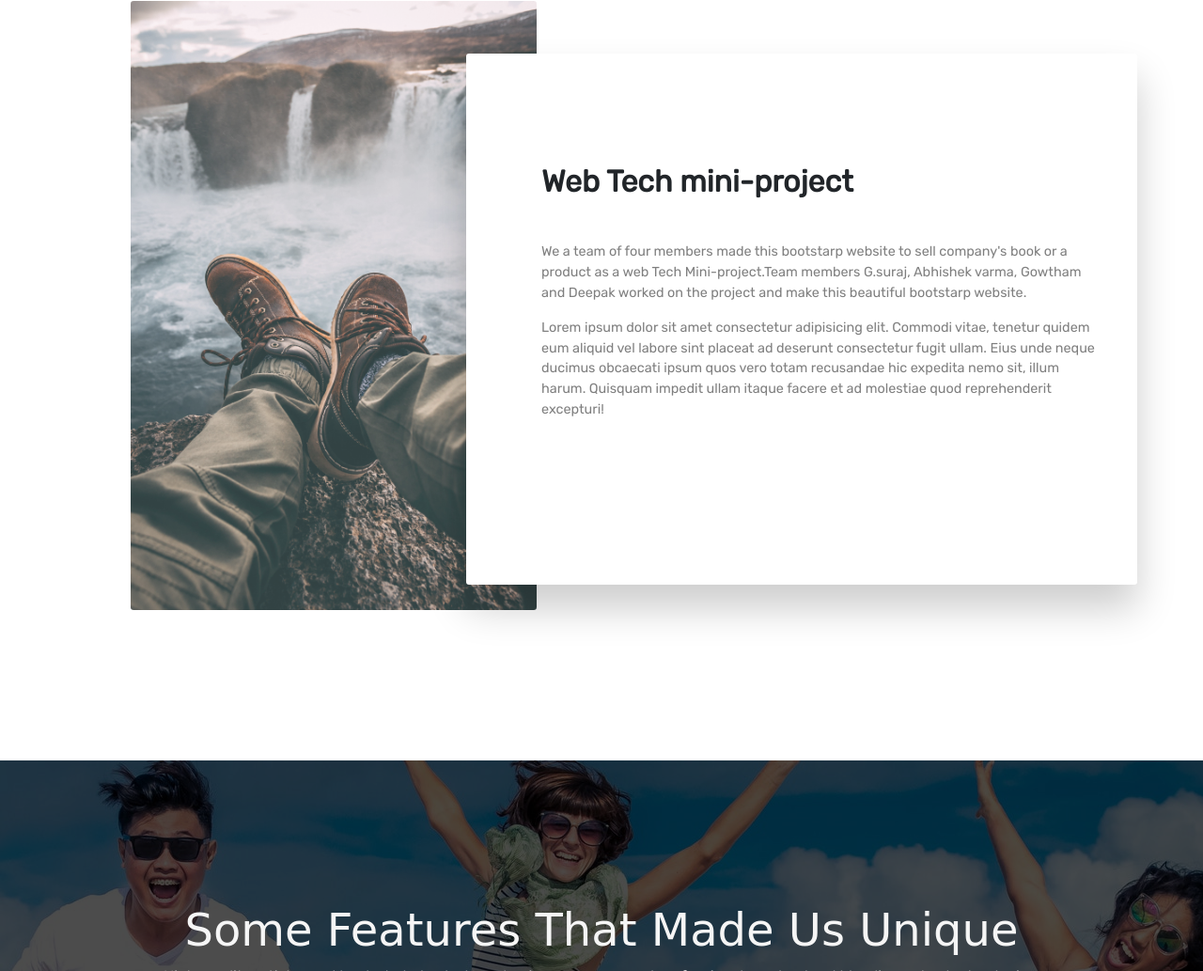
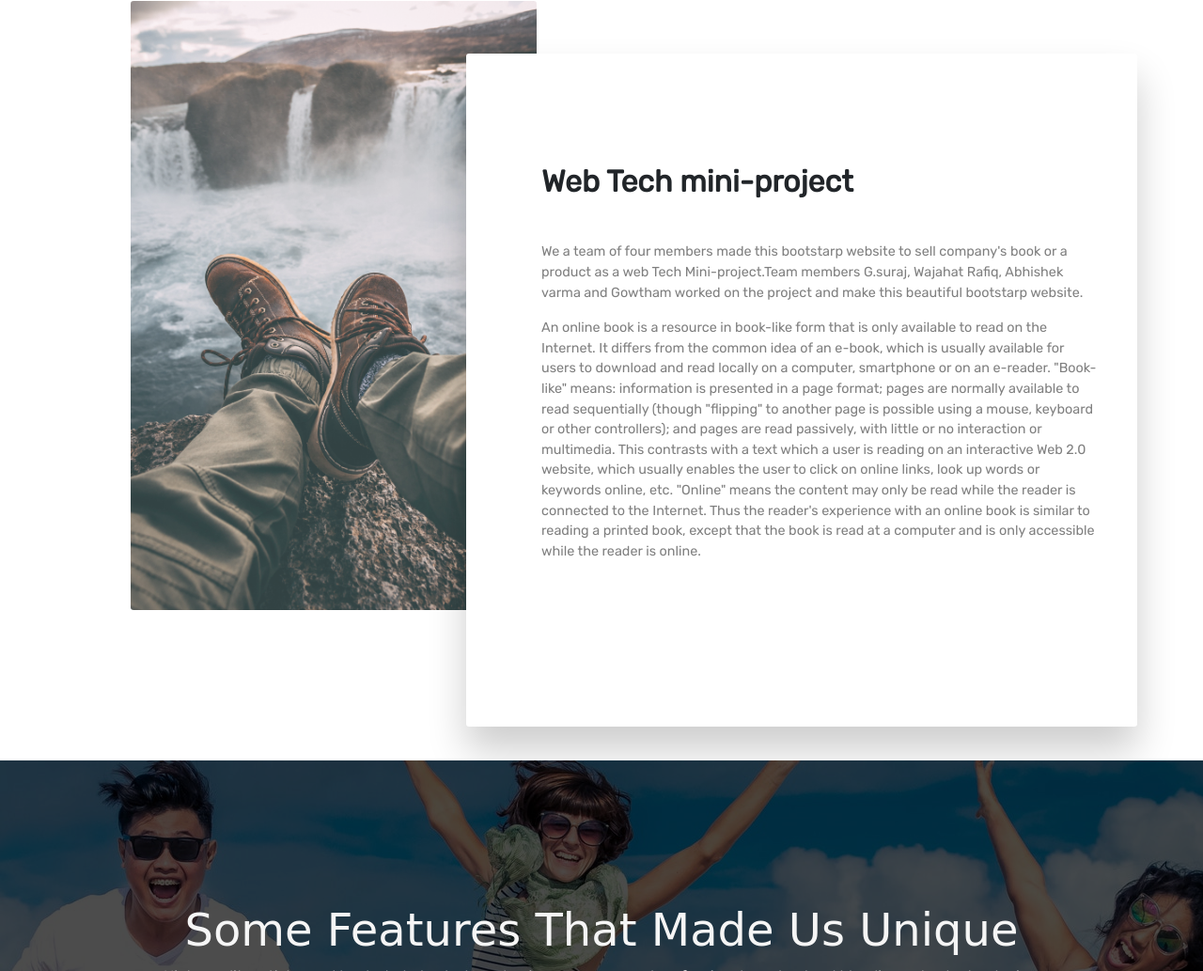
Before and after one commit to Team6rocket/Books-bootstrap-website, a website: page index.html in a window 1280 px wide. Shown: the part 1023-2056 px from the top of the page at 94% size. Drawn offline with nearby package versions, Linux system fonts and the light colour scheme; a web font is replaced by a local one.

Commit message:
Update index.html

```diff
--- a/index.html
+++ b/index.html
@@ -89,12 +89,12 @@
             <div class="panel text-left">
               <h1>Web Tech mini-project</h1>
               <p class="pt-4">
-                We a team of four members made this bootstarp website to sell company's book or a product as a web Tech Mini-project.Team members G.suraj, Abhishek varma, Gowtham and Deepak worked on the project and make this beautiful bootstarp website.
+                We a team of four members made this bootstarp website to sell company's book or a product as a web Tech Mini-project.Team members G.suraj, Wajahat Rafiq, Abhishek varma and Gowtham worked on the project and make this beautiful bootstarp website.
               </p>
               <p>
-                Lorem ipsum dolor sit amet consectetur adipisicing elit. Commodi vitae, tenetur quidem eum aliquid vel labore sint placeat
-                ad deserunt consectetur fugit ullam. Eius unde neque ducimus obcaecati ipsum quos vero totam recusandae hic
-                expedita nemo sit, illum harum. Quisquam impedit ullam itaque facere et ad molestiae quod reprehenderit excepturi!
+               An online book is a resource in book-like form that is only available to read on the Internet.
+                It differs from the common idea of an e-book, which is usually available for users to download and read locally on a computer, smartphone or on an e-reader. "Book-like" means: information is presented in a page format;
+                pages are normally available to read sequentially (though "flipping" to another page is possible using a mouse, keyboard or other controllers); and pages are read passively, with little or no interaction or multimedia. This contrasts with a text which a user is reading on an interactive Web 2.0 website, which usually enables the user to click on online links, look up words or keywords online, etc. "Online" means the content may only be read while the reader is connected to the Internet. Thus the reader's experience with an online book is similar to reading a printed book, except that the book is read at a computer and is only accessible while the reader is online.
               </p>
             </div>
           </div>
```
